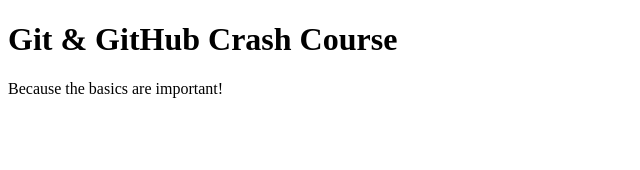
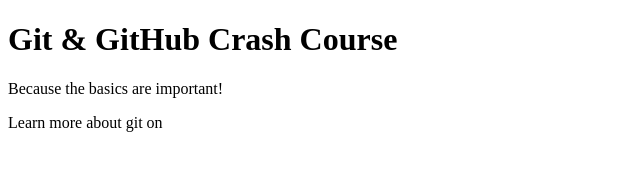
Before and after one commit to Simran-Parwani/github-sample, a plain HTML site: page index.html in a window 1280 px wide. Shown: the whole page, without its empty margins (0-640 px from the left). Drawn offline with Linux system fonts and the light colour scheme.

Commit message:
added link to Git docs.

```diff
--- a/index.html
+++ b/index.html
@@ -9,5 +9,6 @@
   <body>
     <h1>Git & GitHub Crash Course</h1>
     <p>Because the basics are important!</p>
+    <p>Learn more about git on <a href ="https://git-scm.com/book/en/v2"></a></p>
   </body>
 </html>
```
